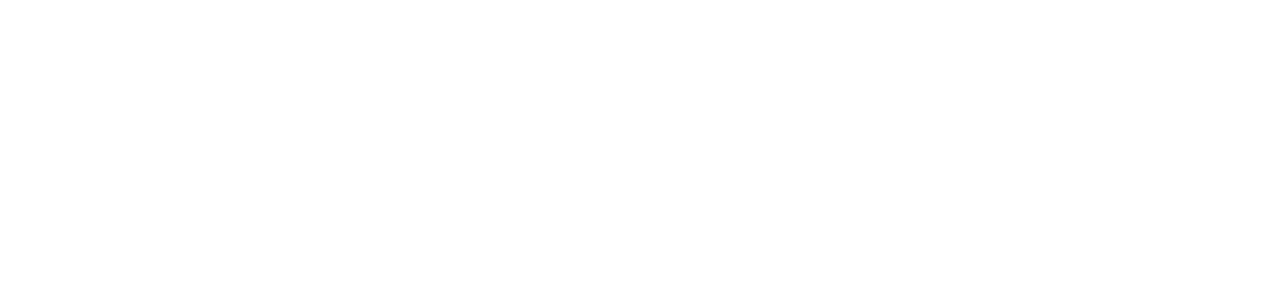
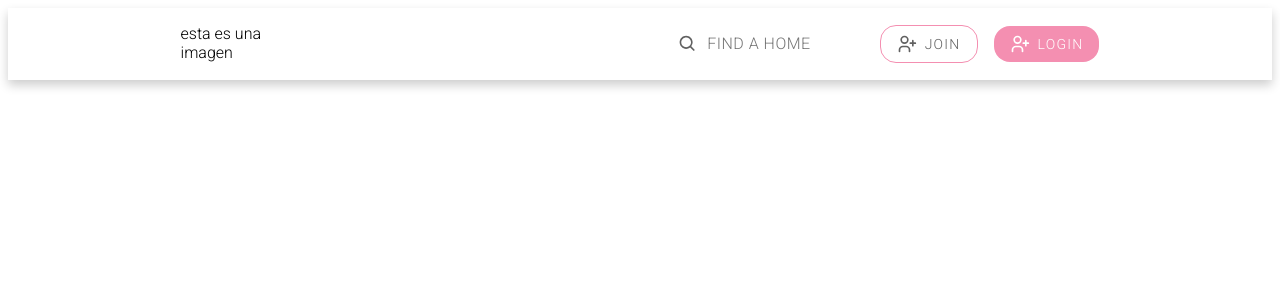
Before and after one commit to NunezGabriel/get-that-home-frontend, a React (Vite) app in the folder get-that-home/: page /join-select in a window 1280 px wide. Before the commit this address had no page. Shown: the top 300 px of the page. Built offline with nearby package versions, Linux system fonts and the light colour scheme.

Commit message:
add: missing route

```diff
--- a/get-that-home/src/App.jsx
+++ b/get-that-home/src/App.jsx
@@ -6,7 +6,7 @@
 import PropertEdit from "./pages/property-edit"
 import PropertShowContact from "./pages/propery-show-contact"
 import PropertShowLogged from "./pages/property-show-logged"
-
+import JoinSelect from "./pages/join-select"
 
 function App() {
   return (
@@ -19,6 +19,7 @@
           <Route path="/property-edit-details" element={<PropertEdit/>} />
           <Route path="/property-show-contact" element={<PropertShowContact/>} />
           <Route path="/property-show-logged" element={<PropertShowLogged/>} />
+          <Route path="/join-select" element={<JoinSelect/>} />
         </Routes>
       </BrowserRouter>
   )
--- /dev/null
+++ b/get-that-home/src/pages/join-select.jsx
@@ -0,0 +1,14 @@
+import styled from "@emotion/styled";
+
+import { TitleText, SubtitleText } from "./landing-page";
+import NoLoggedNavBar from "../components/navBar/noLoggedNavBar";
+
+const JoinSelect = () => {
+    return (
+        <div>
+            <NoLoggedNavBar/>
+        </div>
+     );
+}
+
+export default JoinSelect;
--- a/get-that-home/src/pages/landing-page.jsx
+++ b/get-that-home/src/pages/landing-page.jsx
@@ -35,12 +35,12 @@
 gap: 8px;
 `
 
-const TitleText = styled.p`
+export const TitleText = styled.p`
 ${typography.head.xl}
 font-weight: 300;
 margin: 0;
 `
-const SubtitleText = styled.p`
+export const SubtitleText = styled.p`
 ${typography.head.sm}
 font-weight: 400;
 color: #616161;
```
